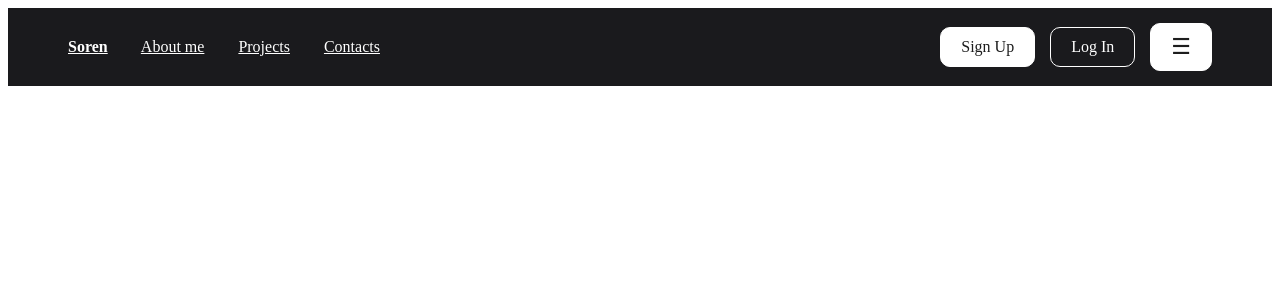
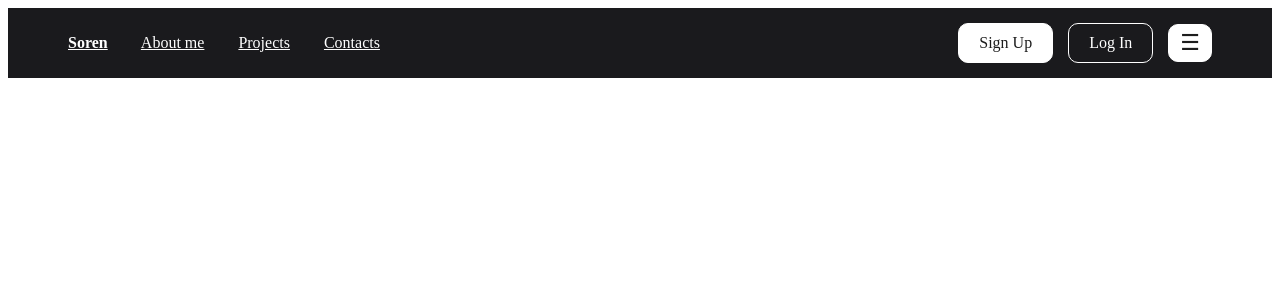
Before and after one commit to Loff-code/iot-web-server, a PHP site: page /partials/header.html in a window 1280 px wide. Shown: the top 300 px of the page. Run offline with PHP 8.4, Linux system fonts and the light colour scheme.

Commit message:
burger menu

```diff
--- a/public/css/header.css
+++ b/public/css/header.css
@@ -62,7 +62,7 @@ button:hover {
 }
 .burger {
   font-size: 22px;
-  /* padding: 7px 15px; */
+  padding: 5px 11px;
 }
 
 
```
Also changed, not shown: 1 other file.
